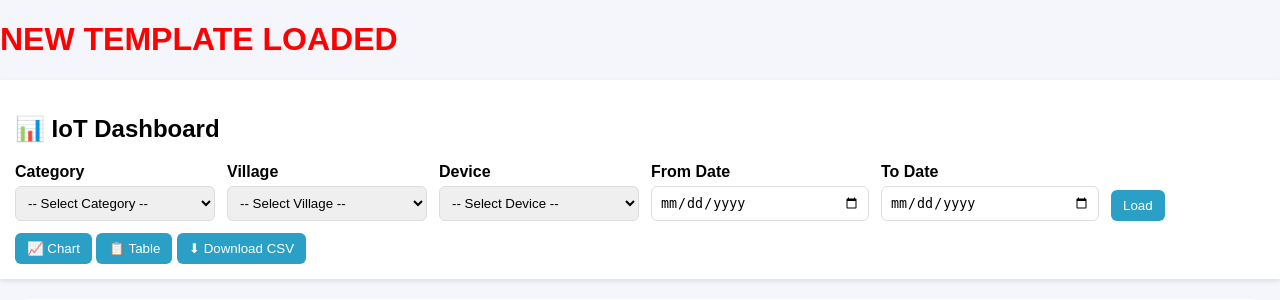
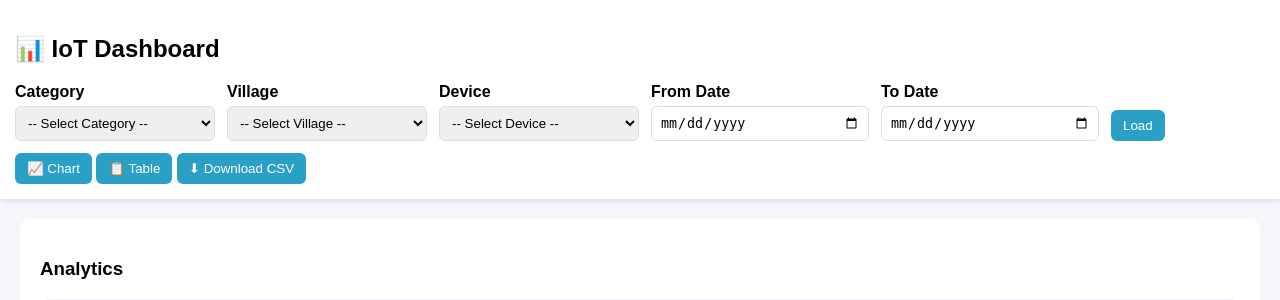
Before and after one commit to MonikaShah/watershed, a Django app: page /custom-dashboard/iot-dashboard/ in a window 1280 px wide. Shown: the top 300 px of the page. Run offline with Django 5.2, Linux system fonts and the light colour scheme; data that the repository does not hold is empty.

Commit message:
Dash updated

```diff
--- a/iot_backend/ingestion/templates/ingestion/dashboard_v5.html
+++ b/iot_backend/ingestion/templates/ingestion/dashboard_v5.html
@@ -5,7 +5,7 @@
 <head>
 
 <title>IoT Dashboard</title>
-<h1 style="color:red">NEW TEMPLATE LOADED</h1>
+
 
 <script src="https://cdn.jsdelivr.net/npm/chart.js"></script>
 
```
